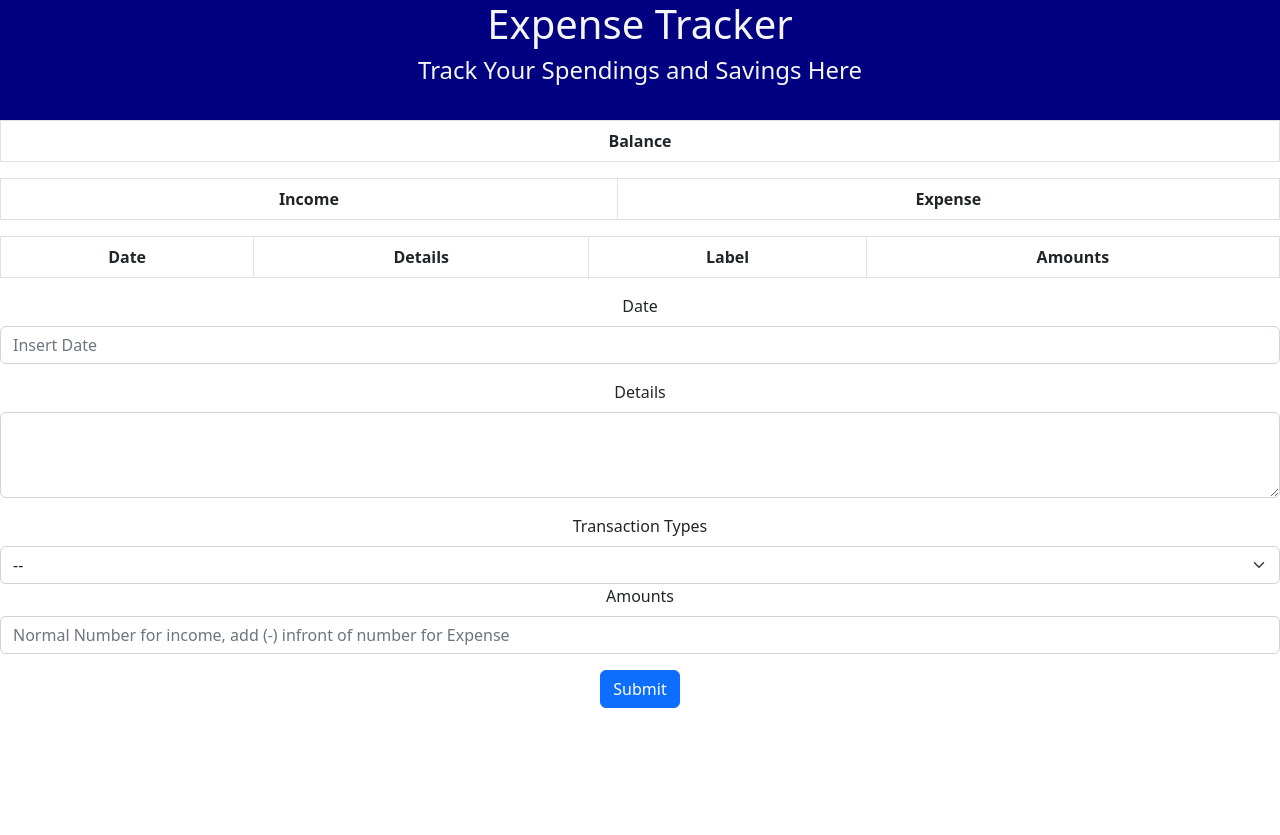
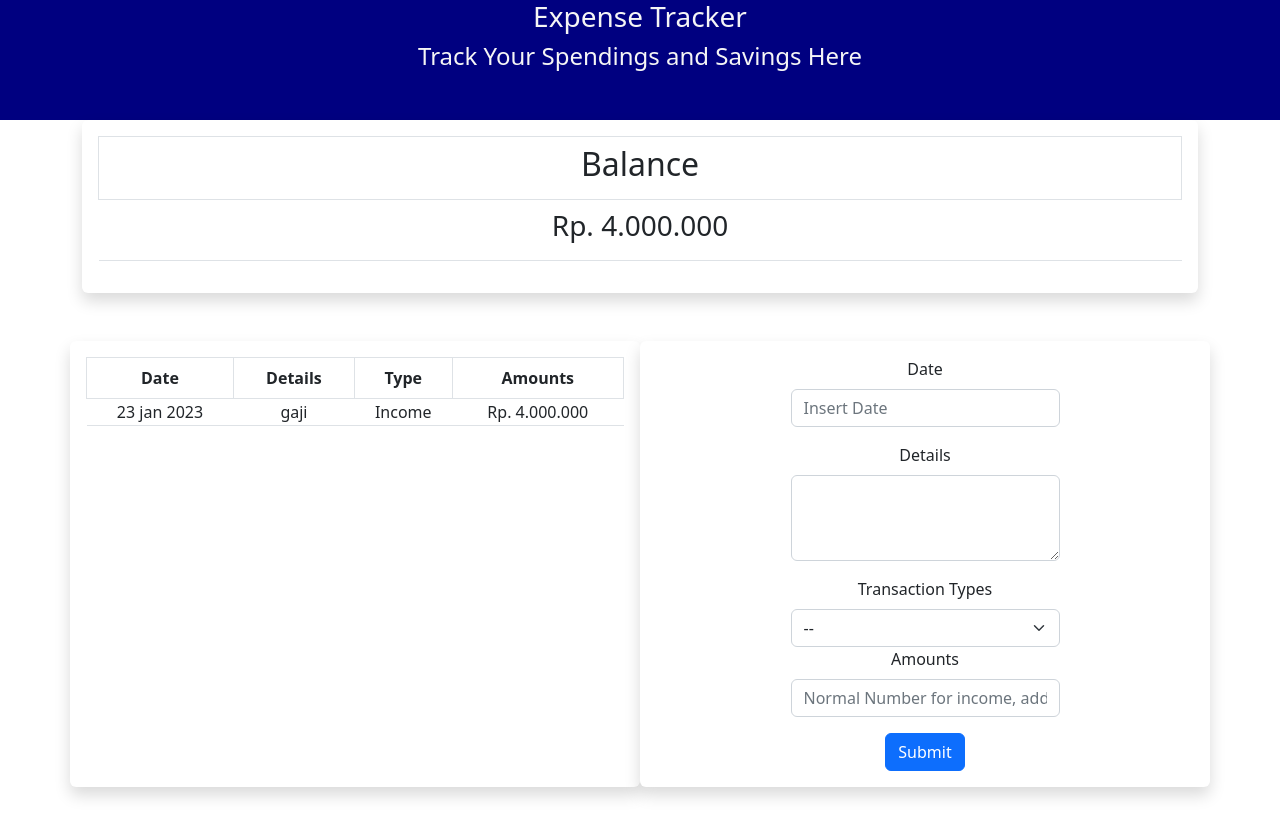
Before and after one commit to SandyYusuf/expense-tracker, a React (Create React App) app in the folder interface/: page / in a window 1280 px wide. Before the commit the page ends 800 px from the top, so only its background shows below. Built offline with nearby package versions, Linux system fonts and the light colour scheme.

Commit message:
siap menyambung fe dgn be

```diff
--- a/interface/src/App.js
+++ b/interface/src/App.js
@@ -2,70 +2,26 @@ import React from "react";
 import "bootstrap/dist/css/bootstrap.css";
 import "bootstrap/dist/js/bootstrap.js";
 import "./App.css";
+import Balance from "./components/Balance";
+import History from "./components/History";
+import Form from "./components/Form";
 
 function App() {
   return (
     <div className="App">
       <header className="App-header">
-        <h1>Expense Tracker</h1>
+        <h3>Expense Tracker</h3>
         <h4>Track Your Spendings and Savings Here</h4>
       </header>
 
-      <table className="table table-bordered table-hover">
-        <thead>
-          <tr>
-            <th>Balance</th>
-          </tr>
-        </thead>
-      </table>
+      <Balance />
 
-      <table className="table table-bordered table-hover">
-        <thead>
-          <tr>
-            <th>Income</th>
-            <th>Expense</th>
-          </tr>
-        </thead>
-      </table>
-
-      <table className="table table-bordered table-hover">
-        <thead>
-          <tr>
-            <th>Date</th>
-            <th>Details</th>
-            <th>Label</th>
-            <th>Amounts</th>
-          </tr>
-        </thead>
-      </table>
-
-      <div class="mb-3">
-        <label for="exampleFormControlInput1" class="form-label">Date</label>
-        <input type="email" class="form-control" id="exampleFormControlInput1" placeholder="Insert Date"/>
+      <div className="container">
+        <div className="row">
+          <History />
+          <Form />
+        </div>
       </div>
-      <div class="mb-3">
-        <label for="exampleFormControlTextarea1" class="form-label">Details</label>
-        <textarea class="form-control" id="exampleFormControlTextarea1" rows="3"></textarea>
-      </div>
-
-      <div>
-      <label for="Transaction Type" class="form-label">Transaction Types</label>
-      <select class="form-select" aria-label="Default select example">
-        <option selected>--</option>
-        <option value="1">Income</option>
-        <option value="2">Expense</option>
-      </select>
-      </div>
-
-      <div class="mb-3">
-        <label for="exampleFormControlInput1" class="form-label">Amounts</label>
-        <input type="email" class="form-control" id="exampleFormControlInput1" placeholder="Normal Number for income, add (-) infront of number for Expense"/>
-      </div>
-
-      <div class="col-12">
-        <button class="btn btn-primary" type="submit">Submit</button>
-      </div>
-
     </div>
   );
 }
--- /dev/null
+++ b/interface/src/components/Balance.js
@@ -0,0 +1,31 @@
+import React from "react";
+
+const Balance=()=> {
+  return (
+    <div className="container">
+      <div className ="shadow p-3 mb-5 bg-body rounded">
+        <table className="table table-bordered table-hover">
+          <thead>
+            <tr>
+              <th><h2>Balance</h2></th>
+            </tr>
+          </thead>
+          <tbody>
+            <td><h3>Rp. 4.000.000</h3></td>
+          </tbody>
+        </table>
+
+        {/* <table className="table table-bordered table-hover">
+          <thead>
+            <tr>
+              <th>Income</th>
+              <th>Expense</th>
+            </tr>
+          </thead>
+        </table> */}
+      </div>
+    </div>
+  );
+}
+
+export default Balance
--- /dev/null
+++ b/interface/src/components/Form.js
@@ -0,0 +1,65 @@
+import React from "react";
+
+const Form=()=> {
+  return (
+    <div className="col-6 shadow p-3 mb-5 bg-body rounded">
+      <div className="col-md-6 mx-auto">
+      <div>
+      <div class="mb-3">
+        <label for="exampleFormControlInput1" class="form-label">
+          Date
+        </label>
+        <input
+          type="email"
+          class="form-control"
+          id="exampleFormControlInput1"
+          placeholder="Insert Date"
+        />
+      </div>
+      <div class="mb-3">
+        <label for="exampleFormControlTextarea1" class="form-label">
+          Details
+        </label>
+        <textarea
+          class="form-control"
+          id="exampleFormControlTextarea1"
+          rows="3"
+        ></textarea>
+      </div>
+
+      <div>
+        <label for="Transaction Type" class="form-label">
+          Transaction Types
+        </label>
+        <select class="form-select" aria-label="Default select example">
+          <option selected>--</option>
+          <option value="1">Income</option>
+          <option value="2">Expense</option>
+        </select>
+      </div>
+
+      <div class="mb-3">
+        <label for="exampleFormControlInput1" class="form-label">
+          Amounts
+        </label>
+        <input
+          type="email"
+          class="form-control"
+          id="exampleFormControlInput1"
+          placeholder="Normal Number for income, add (-) infront of number for Expense"
+        />
+      </div>
+
+      <div class="col-12">
+        <button class="btn btn-primary" type="submit">
+          Submit
+        </button>
+      </div>
+    </div>
+      </div>
+    </div>
+
+  );
+}
+
+export default Form
--- /dev/null
+++ b/interface/src/components/History.js
@@ -0,0 +1,30 @@
+import React from "react";
+
+const History = () => {
+  return (
+    <div className="col-6 shadow p-3 mb-5 bg-body rounded">
+      <div className="col-md-12 mx-auto">
+        <div>
+          <table className="table table-bordered table-hover">
+            <thead>
+              <tr>
+                <th>Date</th>
+                <th>Details</th>
+                <th>Type</th>
+                <th>Amounts</th>
+              </tr>
+            </thead>
+            <tbody>
+              <td>23 jan 2023</td>
+              <td>gaji</td>
+              <td>Income</td>
+              <td>Rp. 4.000.000</td>
+            </tbody>
+          </table>
+        </div>
+      </div>
+    </div>
+  );
+};
+
+export default History;
```
Also changed, not shown: 1 other file (tests, documents, lock files or other folders).
